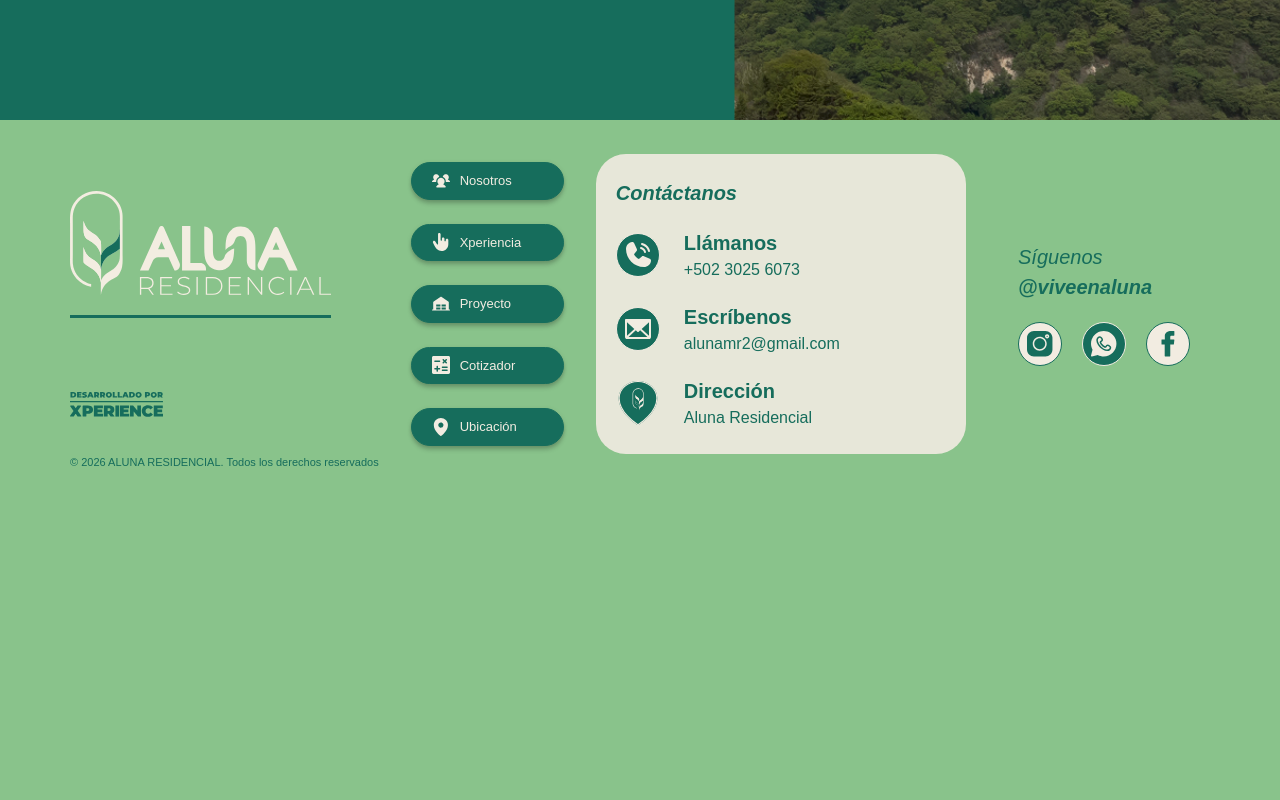
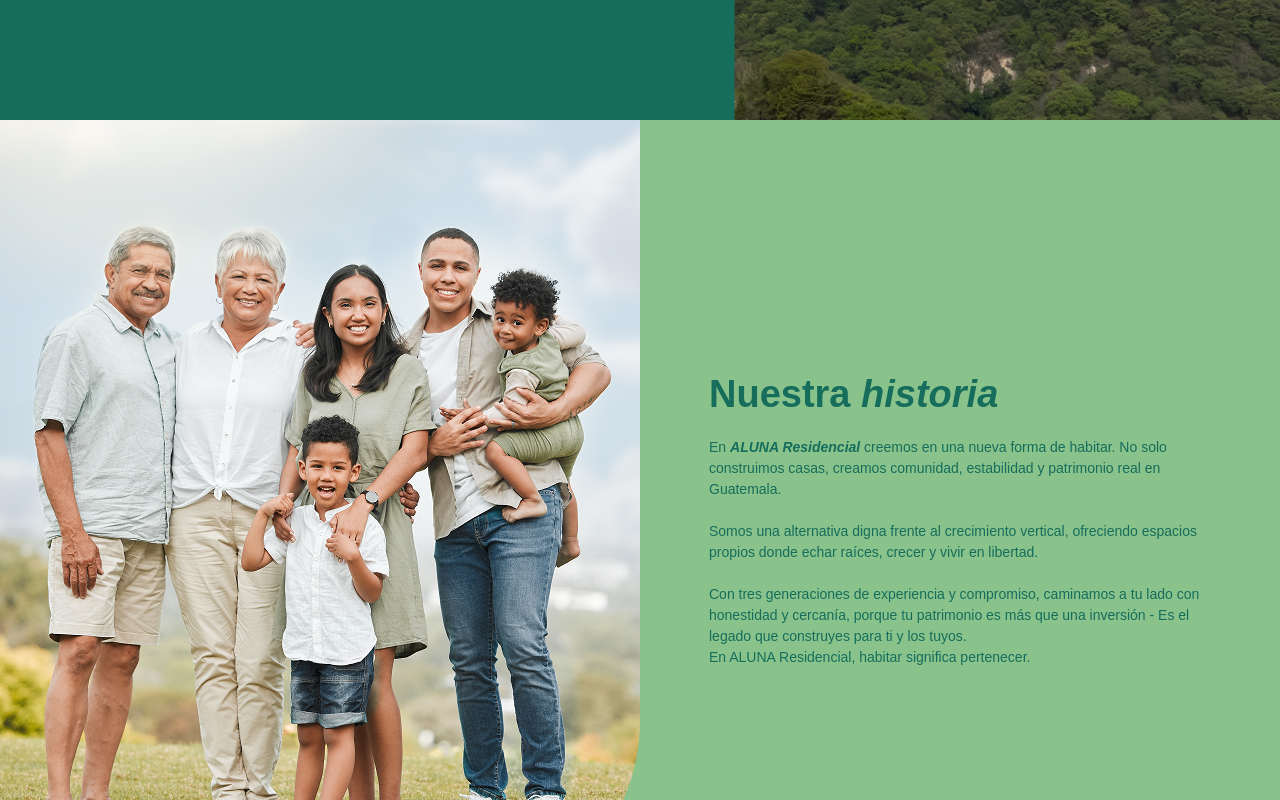
Before and after one commit to xperiencegroup/aluna-residencial, a React (Vite) app: page / in a window 1280 px wide. Shown: the part 680-1480 px from the top of the page. Before the commit the page ends 1184 px from the top, so only its background shows below. Built offline with nearby package versions, Linux system fonts and the light colour scheme.

Commit message:
nuestra historia

```diff
--- a/src/index.css
+++ b/src/index.css
@@ -114,6 +114,10 @@ img {
   .text-icon {
     @apply text-[14px];
   }
+
+  .paragraph {
+    @apply text-[14px] leading-[150%] min-[1440px]:text-[15px] min-[1920px]:text-[16px];
+  }
 }
 
 .drop-shadow {
--- a/src/pages/home.tsx
+++ b/src/pages/home.tsx
@@ -1,9 +1,11 @@
 import Hero from "./home/components/hero";
+import Historia from "./home/components/historia";
 
 export default function Home() {
   return (
     <main>
       <Hero />
+      <Historia />
     </main>
   );
 }
--- /dev/null
+++ b/src/pages/home/components/historia.tsx
@@ -0,0 +1,52 @@
+import backgroundImage from "@/assets/images/historia-background.jpg";
+
+// icons
+
+export default function Historia() {
+  return (
+    <div
+      id="cotizador"
+      className="relative w-full min-h-svh overflow-hidden max-lg:min-h-0"
+    >
+      <div className="flex max-lg:flex-col max-lg:gap-0">
+        {/* image */}
+        <div className="relative shrink-0 w-full min-h-[50svh] max-xl:max-w-[580px] max-w-[50vw] rounded-br-[200px] overflow-hidden max-lg:max-w-none max-lg:min-h-0 max-lg:h-[240px] md:max-lg:h-[360px] max-lg:rounded-br-[120px]">
+          <img
+            src={backgroundImage}
+            alt="Familia jugando futbol"
+            className="absolute inset-0 w-full h-full object-cover"
+          />
+        </div>
+
+        <div className="flex flex-col justify-center items-center w-full min-h-svh px-[24px] py-[50px] lg:py-[34px] lg:px-[30px] max-lg:min-h-0 ">
+          <div className="flex flex-col justify-between w-full max-w-[502px] h-fit max-lg:justify-start max-lg:gap-[15px] gap-[20px] max-lg:pt-0">
+            {/* title */}
+            <h2 className="hero-2 text-left text-proposito max-md:text-[30px]">
+              <span className="font-semibold">Nuestra</span>{" "}
+              <span className="font-extrabold italic">historia</span>
+            </h2>
+
+            {/* subtitle */}
+            <p className="paragraph text-left text-proposito max-md:text-[17px]">
+              En <span className="font-semibold italic">ALUNA Residencial</span>{" "}
+              creemos en una nueva forma de habitar. No solo construimos casas,
+              creamos comunidad, estabilidad y patrimonio real en Guatemala.
+              <br />
+              <br />
+              Somos una alternativa digna frente al crecimiento vertical,
+              ofreciendo espacios propios donde echar raíces, crecer y vivir en
+              libertad.
+              <br />
+              <br />
+              Con tres generaciones de experiencia y compromiso, caminamos a tu
+              lado con honestidad y cercanía, porque tu patrimonio es más que
+              una inversión - Es el legado que construyes para ti y los tuyos.
+              <br />
+              En ALUNA Residencial, habitar significa pertenecer.
+            </p>
+          </div>
+        </div>
+      </div>
+    </div>
+  );
+}
```
Also changed, not shown: src/assets/images/historia-background.jpg (added).
